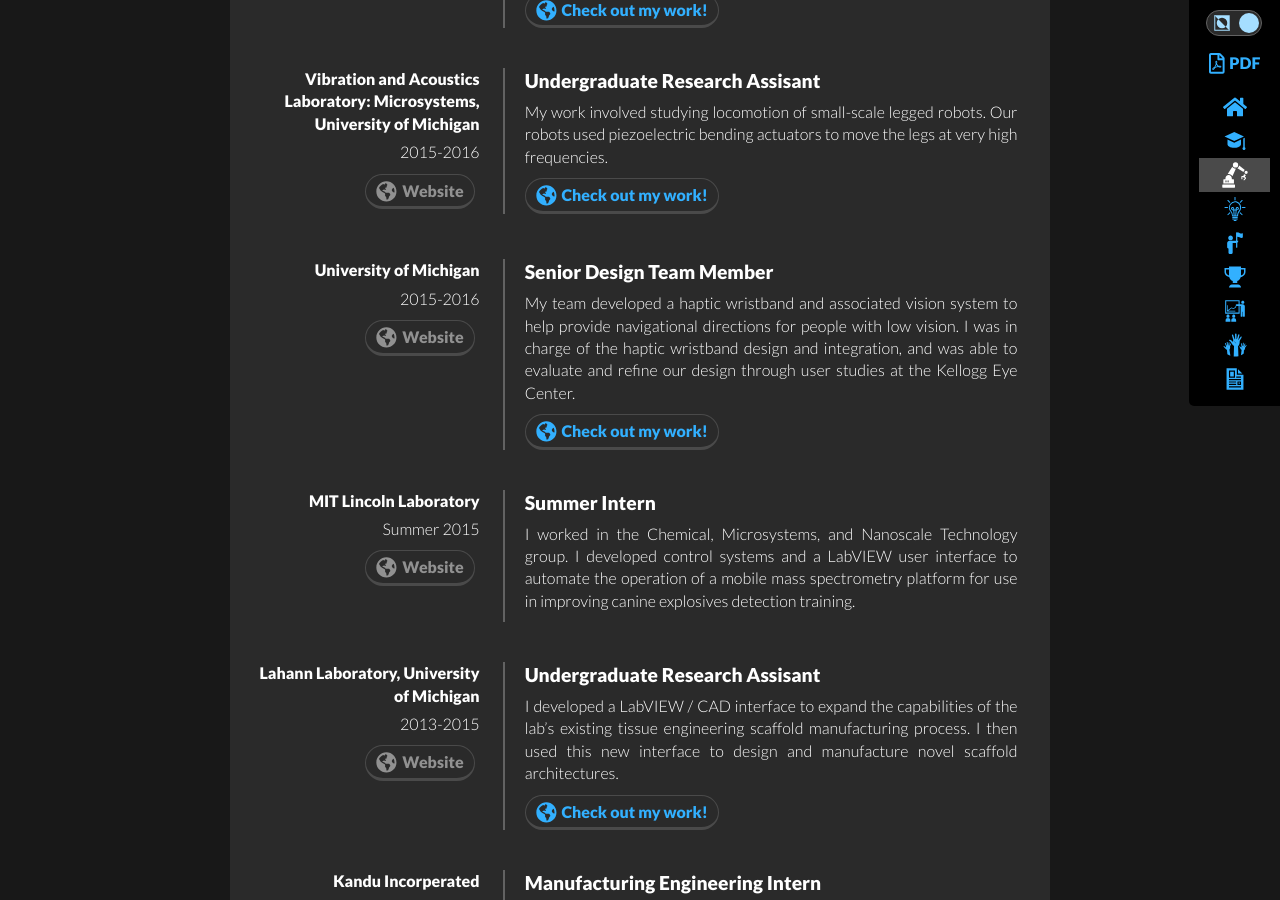
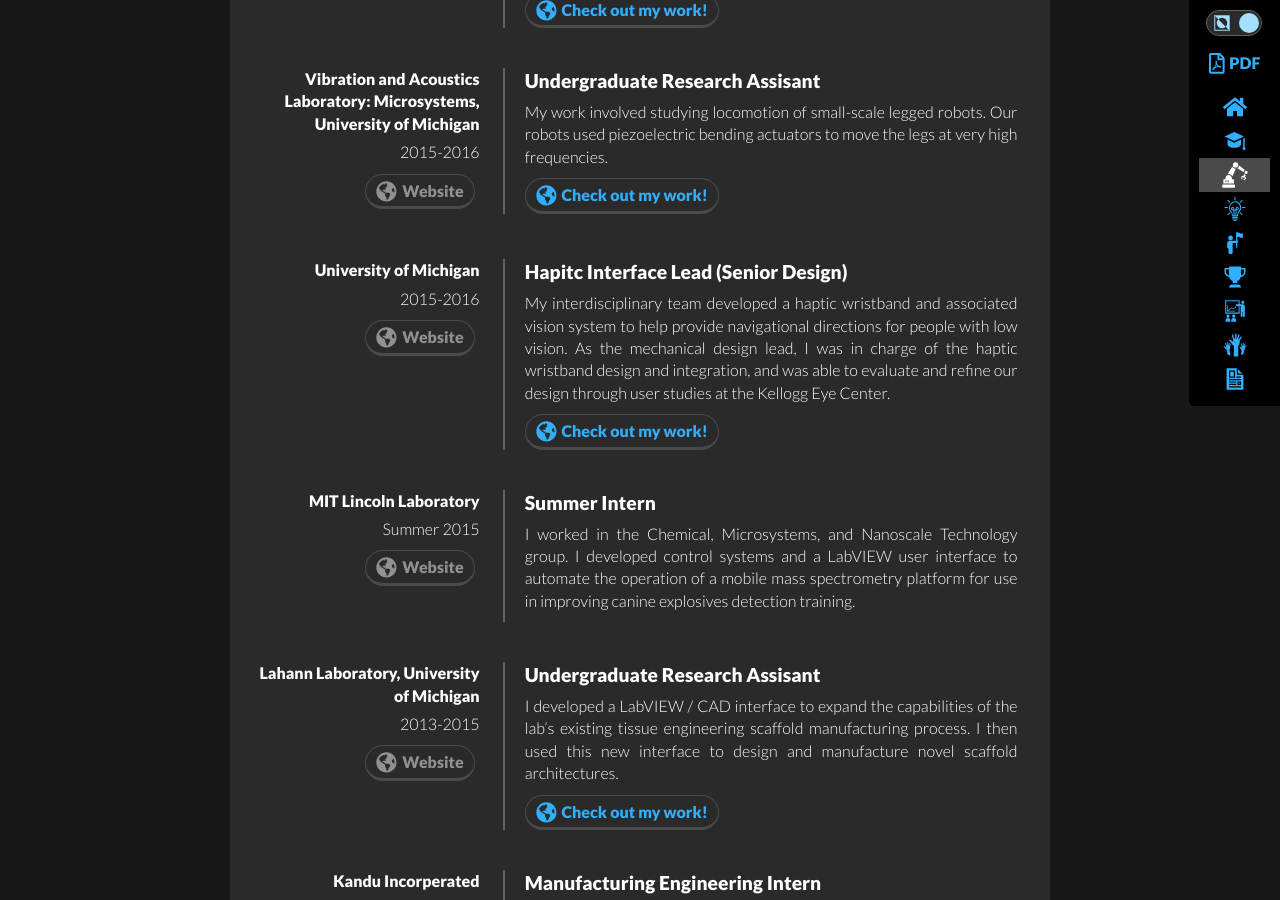
Before and after one commit to cbteeple/cbteeple.github.io, a Jekyll site: the page built from index.html, in a window 1280 px wide and 900 px high, scrolled down 1558 px. Built offline with Jekyll 4.4.1, drawn with Linux system fonts in a browser that asks for light colours; nearby versions of some CDN libraries.

Commit message:
Update jobs.yml

```diff
--- a/_data/jobs.yml
+++ b/_data/jobs.yml
@@ -19,10 +19,10 @@
     period: 2015-2016
     link: https://clarkteeple.weebly.com/research.html
 
--   title: 'Senior Design Team Member'
+-   title: 'Hapitc Interface Lead (Senior Design)'
     company: 'University of Michigan'
     company_site: https://clarkteeple.weebly.com/senior-design-eng-490.html
-    description: My team developed a haptic wristband and associated vision system to help provide navigational directions for people with low vision. I was in charge of the haptic wristband design and integration, and was able to evaluate and refine our design through user studies at the Kellogg Eye Center.
+    description: My interdisciplinary team developed a haptic wristband and associated vision system to help provide navigational directions for people with low vision. As the mechanical design lead, I was in charge of the haptic wristband design and integration, and was able to evaluate and refine our design through user studies at the Kellogg Eye Center.
     period: 2015-2016
     link: https://clarkteeple.weebly.com/research.html
 
```
